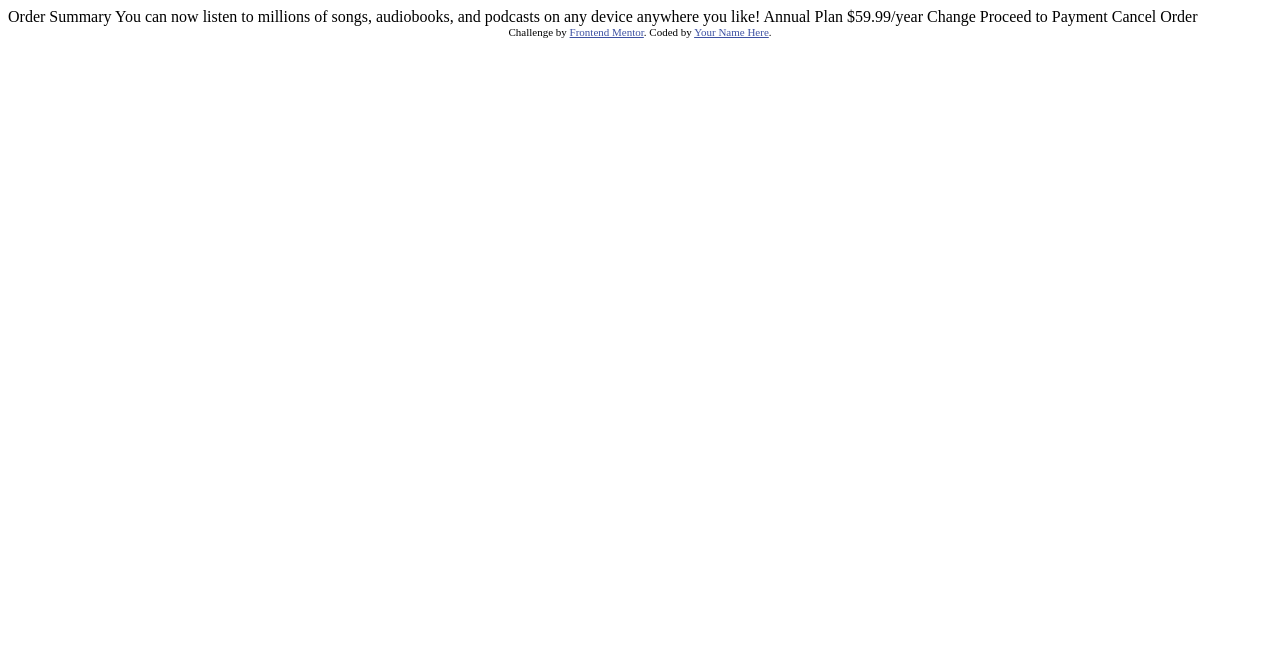
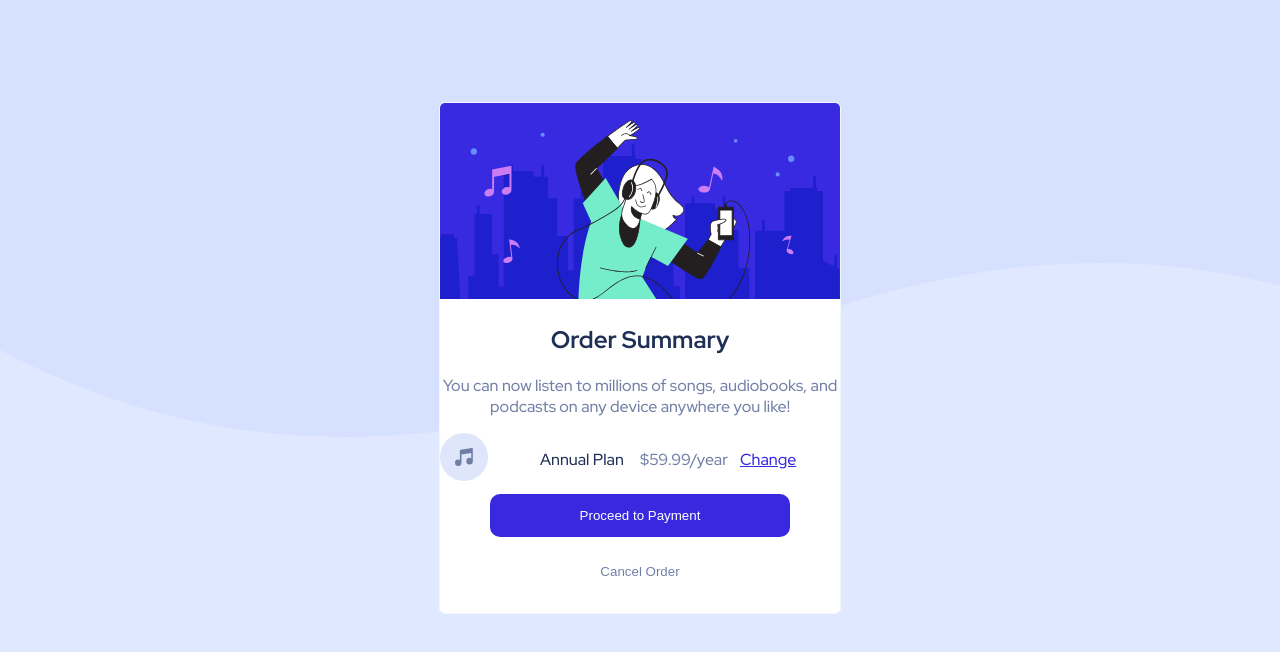
Before and after one commit to abdmud/order-summary-component, a plain HTML site: page index.html in a window 1280 px wide. Drawn offline with Linux system fonts and the light colour scheme.

Commit message:
added colors and some positioning

```diff
--- a/index.html
+++ b/index.html
@@ -5,7 +5,7 @@
   <meta name="viewport" content="width=device-width, initial-scale=1.0"> <!-- displays site properly based on user's device -->
 
   <link rel="icon" type="image/png" sizes="32x32" href="./images/favicon-32x32.png">
-
+  <link rel="stylesheet" href="./styles.css">
   <title>Frontend Mentor | Order summary card</title>
 
   <!-- Feel free to remove these styles or customise in your own stylesheet 👍 -->
@@ -16,22 +16,40 @@
 </head>
 <body>
 
-  Order Summary
+  <div class="card-container">
+    <div class="card">
+      <div class="card-image">
+        <img src="./images/illustration-hero.svg" alt="">
+      </div>
+      <div class="card-text">
+        <h2 class="card-title">Order Summary</h2>
+        <p class="card-text">You can now listen to millions of songs, audiobooks, and podcasts on any
+          device anywhere you like!</p>
+      </div>
+      <div class="card-plan">
+        <div class="plan-icon">
+          <img src="./images/icon-music.svg">
+        </div>
+        <div class="plan-name">
+          <p>Annual Plan</p>
+        </div>
+        <div class="plan-price">
+          <p>$59.99/year</p>
+        </div>
+        <div class="change-plan">
+          <p>Change</p>
+        </div>
+      </div>
+      <div class="buttons">
+        <button class="proceed-btn">
+          <p>Proceed to Payment</p>
+        </button>
+        <button class="cancel-btn">
+          <p>Cancel Order</p>
+        </button>
+      </div>
+    </div>
+  </div>
 
-  You can now listen to millions of songs, audiobooks, and podcasts on any
-  device anywhere you like!
-
-  Annual Plan
-  $59.99/year
-
-  Change
-
-  Proceed to Payment
-  Cancel Order
-
-  <div class="attribution">
-    Challenge by <a href="https://www.frontendmentor.io?ref=challenge" target="_blank">Frontend Mentor</a>.
-    Coded by <a href="#">Your Name Here</a>.
-  </div>
 </body>
 </html>
--- /dev/null
+++ b/styles.css
@@ -0,0 +1,72 @@
+@import url('https://fonts.googleapis.com/css2?family=Fraunces:opsz,wght@9..144,600&family=Open+Sans:ital,wght@0,300;1,300;1,400&family=Red+Hat+Display:wght@500;700;900&display=swap');
+
+body {
+    background-color: #e0e8ff;
+    background-image: url('./images/pattern-background-desktop.svg');
+    background-repeat: no-repeat;
+    font-family: 'Red Hat Display', sans-serif;
+    display: flex;
+    justify-content: center;
+    align-items: center;
+    margin-top: 8%;
+}
+
+.card {
+    border: solid #f5f7ff 1px;
+    width: 400px;
+    border-radius: 6px;
+    background-color: white;
+}
+
+.card-plan {
+    display: grid;
+    grid-template-columns: 1fr 1fr 1fr 1fr;
+}
+
+.card-image img{
+    border-top-left-radius: 5px;
+    border-top-right-radius: 5px;
+    width: 400px;
+}
+
+.card-text {
+    text-align: center;
+}
+
+.card-text h2,
+.plan-name {
+    color: #1f2f56;
+}
+
+.card-text p,
+.plan-price,
+.cancel-btn p {
+    color: #7280a7;
+}
+
+.change-plan p {
+    text-decoration: underline;
+    color: #3829e0;
+}
+
+.buttons {
+    margin-top: 2%;
+    margin-bottom: 5%;
+    display: flex;
+    flex-direction: column;
+    align-items: center;
+}
+
+.proceed-btn {
+    background-color: #3829e0;
+    color: white;
+    width: 300px;
+    border: none;
+    border-radius: 10px;
+}
+
+.cancel-btn {
+    background-color: white;
+    border: none;
+    margin-top: 3%;
+}
```
